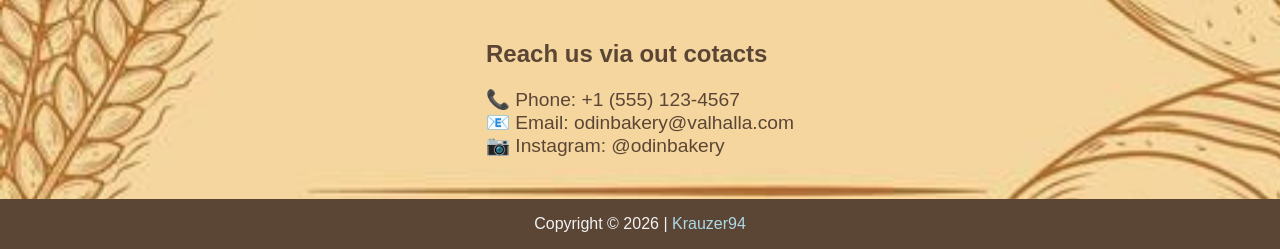
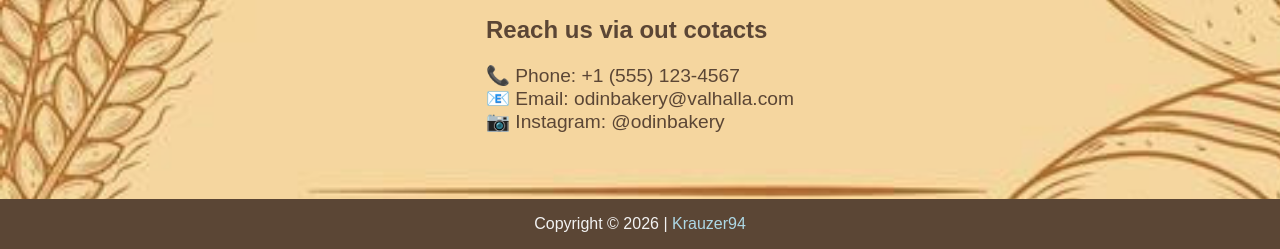
Before and after one commit to Krauzer94/odin-restaurant-page, a website built with webpack: page src/about.html in a window 1280 px wide. Shown: the part 682-931 px from the top of the page. Built offline with nearby package versions, Linux system fonts and the light colour scheme.

Commit message:
Bring the contacts section closer to the center element

```diff
--- a/src/about.html
+++ b/src/about.html
@@ -37,7 +37,7 @@
     </div>
 
     <!-- Second paragraph -->
-    <div class="headline-paragraph">
+    <div class="headline-paragraph" style="margin-top: -3rem">
       <h2>Reach us via out cotacts</h2>
       <p class="headline-paragraph-text">
         📞 Phone: +1 (555) 123-4567<br>
```
